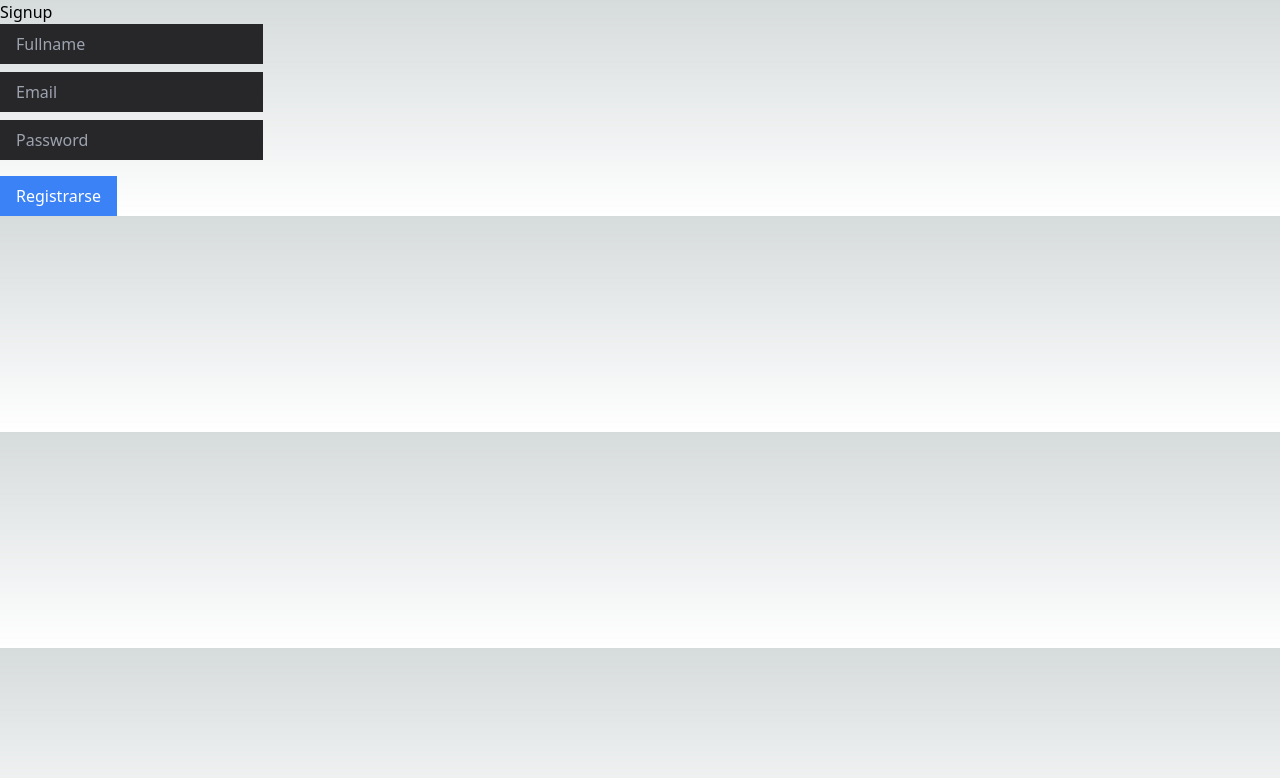
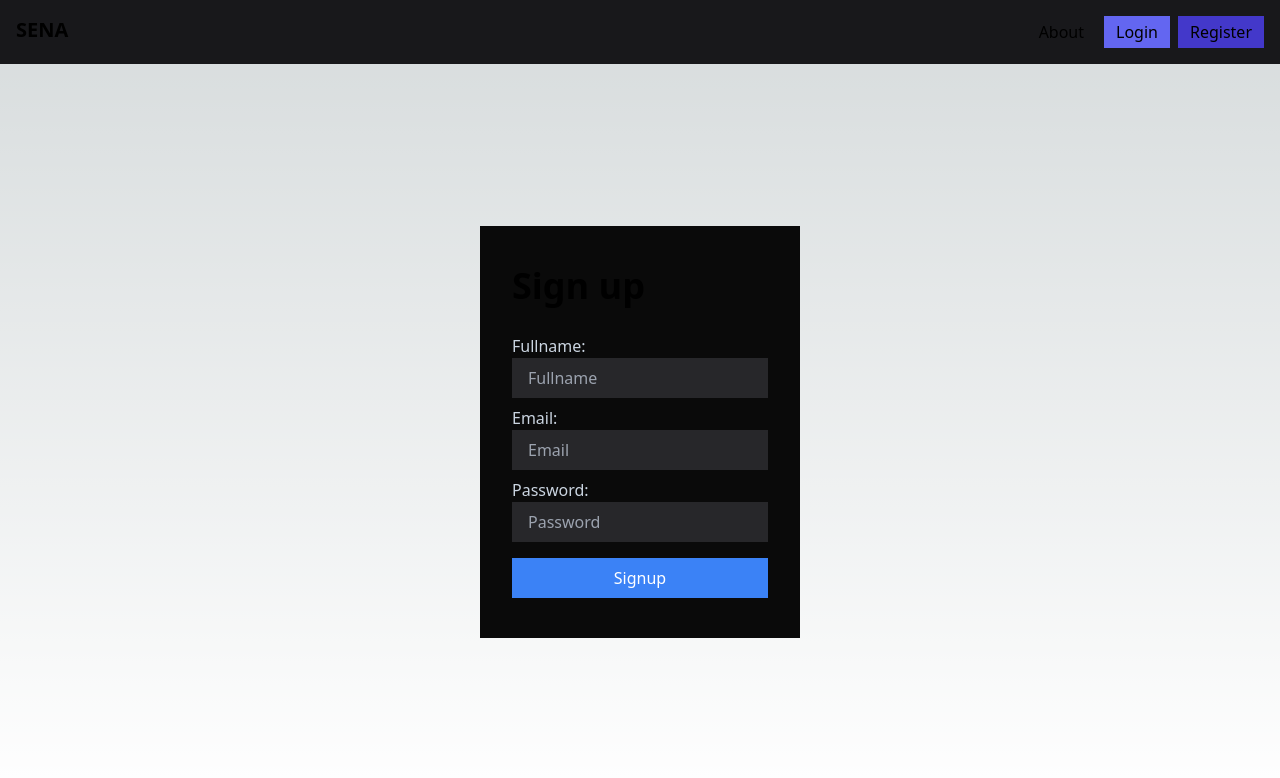
Before and after one commit to DiegpP/SENA-REP, a Next.js app: page /register in a window 1280 px wide. Shown: the top 778 px of the page. Built offline with nearby package versions, Linux system fonts and the light colour scheme; no server answers.

Commit message:
NavBar y Css tailwind

```diff
--- /dev/null
+++ b/src/app/about/page.tsx
@@ -0,0 +1,19 @@
+function AboutPage() {
+    return (
+        <div className="justify-center h-[calc(100vh-4rem)] flex items-center">
+        <form
+        className="bg-neutral-950 px-8 py-10 w-3/12">
+            <h1>
+            Juan Diego Peñata Giraldo
+            </h1>
+            <h2>
+            Ficha 2721411
+            </h2>
+
+        </form>
+        </div>
+
+    )
+  }
+
+  export default AboutPage
--- a/src/app/dashboard/profile/page.tsx
+++ b/src/app/dashboard/profile/page.tsx
@@ -1,27 +1,36 @@
 "use client";
-
-import { useSession } from "next-auth/react";
+import { useSession, signOut } from "next-auth/react";
 
 function ProfilePage() {
   const { data: session, status } = useSession();
 
   console.log(session, status);
 
-  return <div>
+  return (
+    <div className="h-[calc(100vh-4rem)] flex flex-col gap-y-10 items-center justify-center">
+      <h1 className="font-bold text-3xl">Profile</h1>
 
-    <h1>Profile</h1>
-    <pre>
-      {
-        JSON.stringify({
-          session,
-          status
-        },null, 2)
-      }
+      <pre className="bg-zinc-800 p-4">
+        {JSON.stringify(
+          {
+            session,
+            status,
+          },
+          null,
+          2
+        )}
+      </pre>
 
-    </pre>
-
-
-  </div>;
+      <button
+        className="bg-zinc-800 px-4 py-2 block mb-2"
+        onClick={() => {
+          signOut();
+        }}
+      >
+        Signout
+      </button>
+    </div>
+  );
 }
 
 export default ProfilePage;
--- a/src/app/layout.tsx
+++ b/src/app/layout.tsx
@@ -1,4 +1,5 @@
 import Providers from "./Providers";
+import Navbar from "../components/Navbar";
 import "./globals.css";
 
 export const metadata = {
@@ -15,6 +16,7 @@
     <html lang="en">
       <body>
         <Providers>
+        <Navbar />
           {children}
         </Providers>
       </body>
--- a/src/app/login/page.tsx
+++ b/src/app/login/page.tsx
@@ -33,7 +33,7 @@
         className="bg-neutral-950 px-8 py-10 w-3/12"
       >
         {error && <div className="bg-red-500 text-white p-2 mb-2">{error}</div>}
-        <h1 className="text-4xl font-bold mb-7">Signin</h1>
+        <h1 className="text-4xl font-bold mb-7">Sign in</h1>
 
         <label className="text-slate-300">Email:</label>
         <input
@@ -52,7 +52,7 @@
         />
 
         <button className="bg-blue-500 text-white px-4 py-2 block w-full mt-4">
-          Signup
+          Sign in
         </button>
       </form>
     </div>
--- a/src/app/register/page.tsx
+++ b/src/app/register/page.tsx
@@ -41,40 +41,38 @@
 
 
   return (
-    <div>
-      <form onSubmit={handleSubmit}>
-        {error && <div className='bg-red-500 text-white p-2 mb-2'>{error}
-          </div>}
-        <h1 >Signup</h1>
+    <div className="justify-center h-[calc(100vh-4rem)] flex items-center">
+      <form onSubmit={handleSubmit} className="bg-neutral-950 px-8 py-10 w-3/12">
+        {error && <div className="bg-red-500 text-white p-2 mb-2">{error}</div>}
+        <h1 className="text-4xl font-bold mb-7">Sign up</h1>
 
+        <label className="text-slate-300">Fullname:</label>
         <input
           type="text"
           placeholder="Fullname"
-          className="bg-zinc-800 px-4 py-2 block mb-2 "
+          className="bg-zinc-800 px-4 py-2 block mb-2 w-full"
           name="fullname"
         />
 
-
+        <label className="text-slate-300">Email:</label>
         <input
           type="email"
           placeholder="Email"
-          className="bg-zinc-800 px-4 py-2 block mb-2 "
+          className="bg-zinc-800 px-4 py-2 block mb-2 w-full"
           name="email"
         />
 
-
+        <label className="text-slate-300">Password:</label>
         <input
           type="password"
           placeholder="Password"
-          className="bg-zinc-800 px-4 py-2 block mb-2 "
+          className="bg-zinc-800 px-4 py-2 block mb-2 w-full"
           name="password"
         />
 
-        <button className="bg-blue-500 text-white px-4 py-2 block mt-4">
-          Registrarse
+        <button className="bg-blue-500 text-white px-4 py-2 block w-full mt-4">
+          Signup
         </button>
-
-
       </form>
     </div>
   );
--- /dev/null
+++ b/src/components/Navbar.tsx
@@ -0,0 +1,40 @@
+import Link from "next/link";
+import { getServerSession } from "next-auth";
+
+async function Navbar() {
+  const session = await getServerSession();
+
+  return (
+    <nav className="bg-zinc-900 p-4">
+      <div className="container mx-auto flex justify-between">
+        <Link href="/">
+          <h1 className="font-bold text-xl">SENA</h1>
+        </Link>
+
+        <ul className="flex gap-x-2">
+          {session ? (
+            <>
+              <li className="px-3 py-1">
+                <Link href="/dashboard/profile">Perfil</Link>
+              </li>
+            </>
+          ) : (
+            <>
+              <li className="px-3 py-1">
+                <Link href="/about">About</Link>
+              </li>
+              <li className="bg-indigo-500 px-3 py-1">
+                <Link href="/">Login</Link>
+              </li>
+              <li className="bg-indigo-700 px-3 py-1">
+                <Link href="/register">Register</Link>
+              </li>
+            </>
+          )}
+        </ul>
+      </div>
+    </nav>
+  );
+}
+
+export default Navbar;
```
